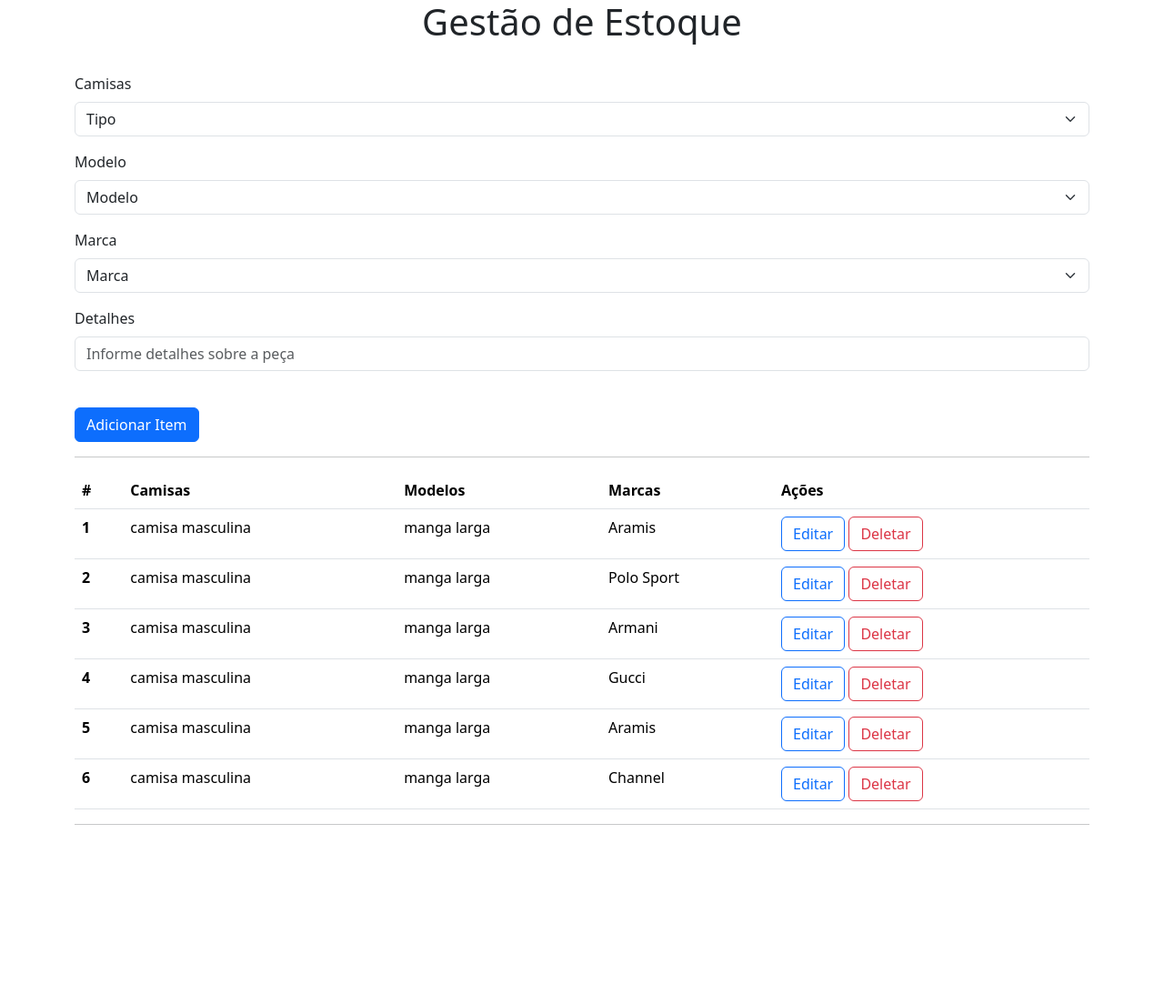
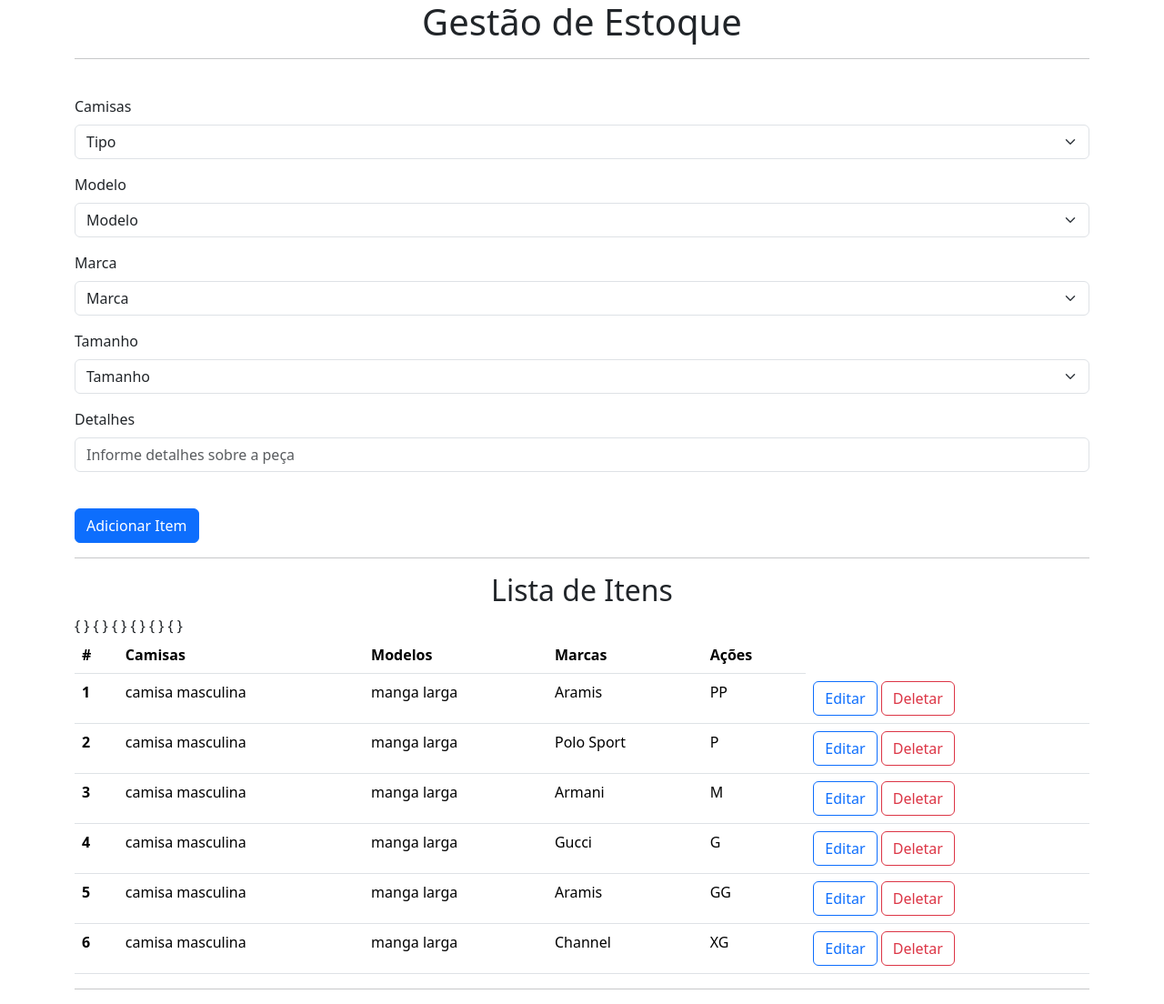
Before and after one commit to AnafraUnivesp/Projeto_Integrador_Atrativa.github.io, a Flask app: page / in a window 1280 px wide. Shown: the whole page at 91% size. Before the commit the page ends 907 px from the top, so only its background shows below. Run offline with Flask 3, Linux system fonts and the light colour scheme.

Commit message:
atualizacao branch

```diff
--- a/webserver/database/estoque.py
+++ b/webserver/database/estoque.py
@@ -2,10 +2,10 @@
 # inicialmente crie uma lista de dicionários
 
 ESTOQUE = [
-    {"id":1, "Camisas":"camisa masculina", "Modelo": "manga larga","Marca": "Aramis" },
-    {"id":2, "Camisas":"camisa masculina", "Modelo": "manga larga","Marca": "Polo Sport" },
-    {"id":3, "Camisas":"camisa masculina", "Modelo": "manga larga","Marca": "Armani" },
-    {"id":4, "Camisas":"camisa masculina", "Modelo": "manga larga","Marca": "Gucci" },
-    {"id":5, "Camisas":"camisa masculina", "Modelo": "manga larga","Marca": "Aramis" },
-    {"id":6, "Camisas":"camisa masculina", "Modelo": "manga larga","Marca": "Channel" },
+    {"id":1, "Camisas":"camisa masculina", "Modelo": "manga larga","Marca": "Aramis", "Tamanho": "PP",  },
+    {"id":2, "Camisas":"camisa masculina", "Modelo": "manga larga","Marca": "Polo Sport", "Tamanho": "P",},
+    {"id":3, "Camisas":"camisa masculina", "Modelo": "manga larga","Marca": "Armani", "Tamanho": "M", },
+    {"id":4, "Camisas":"camisa masculina", "Modelo": "manga larga","Marca": "Gucci", "Tamanho": "G", },
+    {"id":5, "Camisas":"camisa masculina", "Modelo": "manga larga","Marca": "Aramis", "Tamanho": "GG", },
+    {"id":6, "Camisas":"camisa masculina", "Modelo": "manga larga","Marca": "Channel", "Tamanho": "XG",},
 ]
--- a/webserver/routes/estoque.py
+++ b/webserver/routes/estoque.py
@@ -1,4 +1,4 @@
-from flask import Blueprint, render_template
+from flask import Blueprint, render_template, request
 from database.estoque import ESTOQUE
 
 estoque_route = Blueprint('estoque', __name__)
@@ -26,7 +26,22 @@ def lista_camisas():      # teremos que listar nossas peças de roupas, então c
 @estoque_route.route('/', methods=['POST']) # Para criar usuário não tenho id
 def inserir_camisas():
     """ Inserir itens no banco de dados """
-    pass
+
+    data = request.json
+
+    novo_item_estoque = {
+
+        "id": len(ESTOQUE) + 1,
+        "Camisas": data['Camisas'],
+        "Modelo": data['Modelo'],
+        "Marca": data['Marca'],
+        "Tamanho": data['Tamanho'],
+        "Detalhes": data['Detalhes'],
+    }
+
+    ESTOQUE.append(novo_item_estoque)
+
+    return render_template('novo_item_estoque.html', estoque=novo_item_estoque)
 
 # rota 03 - Inserindo o item camisa
 @estoque_route.route('/new') # Não foi mecionado o get, pois por padrão a rota é GET
--- a/webserver/templates/form_cadas_camisas.html
+++ b/webserver/templates/form_cadas_camisas.html
@@ -1,8 +1,8 @@
-<form>
+<form class="c-form" action="{{url_for('estoque.inserir_camisas') }}" method="POST">
 
     <div class="mb-3">
         <label for="disabledSelect" class="form-label">Camisas</label>
-        <select id="disabledSelect" class="form-select">
+        <select id="disabledSelect" class="form-select" name="Camisas">
           <option>Tipo</option>
           <option>Camisa Feminina</option>
           <option>Camisa Masculina</option>
@@ -11,7 +11,7 @@
 
     <div class="mb-3">
       <label for="disabledSelect" class="form-label">Modelo</label>
-      <select id="disabledSelect" class="form-select">
+      <select id="disabledSelect" class="form-select" name="Modelo"> <!-- Chave = name, valor =  a informação que atribuirmos -->
         <option>Modelo</option>
         <option>Manga Larga</option>
         <option>Manga Curta</option>
@@ -20,7 +20,7 @@
 
     <div class="mb-3">
         <label for="disabledSelect" class="form-label">Marca</label>
-            <select id="disabledSelect" class="form-select">
+            <select id="disabledSelect" class="form-select" name="Marca">
             <option>Marca</option>
             <option>Polo Sport</option>
             <option>Armani</option>
@@ -32,8 +32,21 @@
     </div>
 
     <div class="mb-3">
+      <label for="disabledSelect" class="form-label">Tamanho</label>
+          <select id="disabledSelect" class="form-select" name="Tamanho">
+          <option>Tamanho</option>
+          <option>PP</option>
+          <option>P</option>
+          <option>M</option>
+          <option>G</option>
+          <option>GG</option>
+          <option>XG</option>
+          </select>
+  </div>
+
+    <div class="mb-3">
       <label class="form-label">Detalhes</label>
-      <input type="text" class="form-control" placeholder="Informe detalhes sobre a peça">
+      <input type="text" class="form-control" placeholder="Informe detalhes sobre a peça" name="Detalhes">
     </div>
 
 
--- a/webserver/templates/index.html
+++ b/webserver/templates/index.html
@@ -11,7 +11,7 @@
 
     <div  class="container">
     <h1 class="text-center">Gestão de Estoque</h1>
-
+    <hr>
     <br>
 
     <!-- Cadastrar Camisas -->
@@ -19,6 +19,8 @@
     <hr>
 
     <!-- Listar Camisas -->
+
+    <h2 class="text-center">Lista de Itens</h2>
     <div c-container="{{url_for('estoque.lista_camisas') }}"></div>  <!-- Exemplo de container utilizando o blueprint + url_for -->
     <hr>
 
--- a/webserver/templates/lista_camisas.html
+++ b/webserver/templates/lista_camisas.html
@@ -11,16 +11,9 @@
     <tbody>
 
         {% for estoque in estoque %}
-            <tr>
-                <th scope="row">{{estoque.id}}</th>
-                <td>{{estoque.Camisas}}</td>
-                <td>{{estoque.Modelo}}</td>
-                <td>{{estoque.Marca}}</td>
-                <td>
-                    <button type="button" class="btn btn-outline-primary">Editar</button>
-                    <button type="button" class="btn btn-outline-danger">Deletar</button>
-                </td>
-            </tr>
+            {
+                {% include 'novo_item_estoque.html' %}
+            }
         {% endfor %}  <!-- fechando o loop-->
 
 
--- /dev/null
+++ b/webserver/templates/novo_item_estoque.html
@@ -0,0 +1,11 @@
+<tr>
+    <th scope="row">{{estoque.id}}</th>
+    <td>{{estoque.Camisas}}</td>
+    <td>{{estoque.Modelo}}</td>
+    <td>{{estoque.Marca}}</td>
+    <td>{{estoque.Tamanho}}</td>
+      <td>
+        <button type="button" class="btn btn-outline-primary">Editar</button>
+        <button type="button" class="btn btn-outline-danger">Deletar</button>
+    </td>
+</tr>
```
